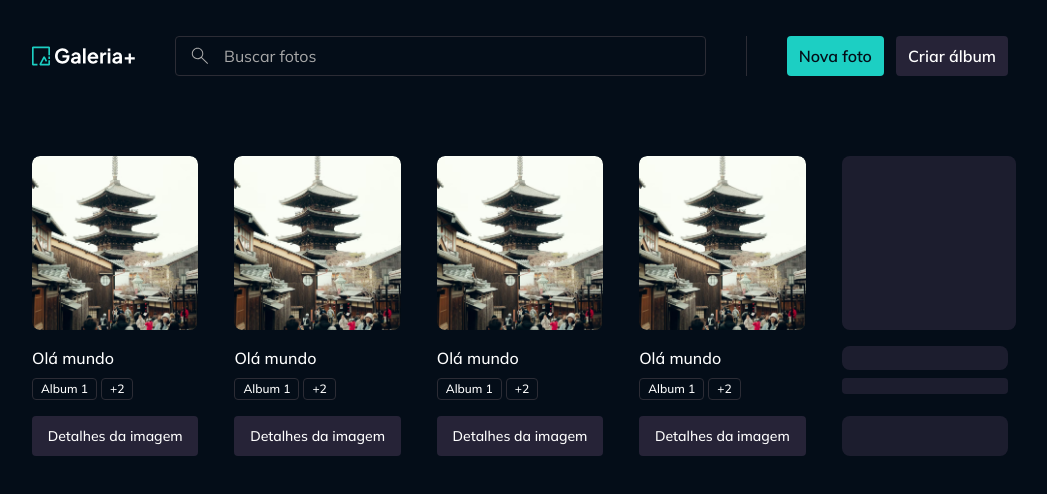
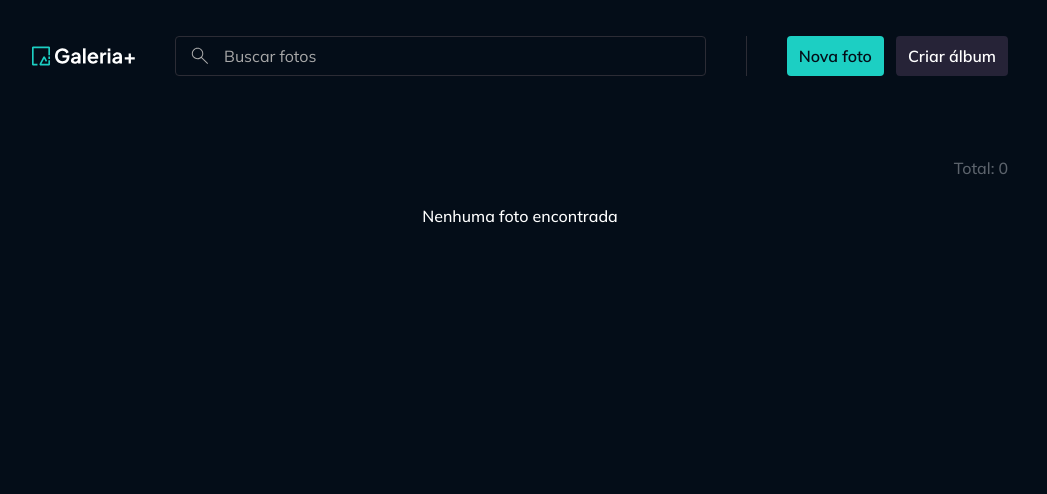
Before and after one commit to ahnucl/gallery-plus, a React (Vite) app: page / in a window 1280 px wide. Shown: the top 494 px of the page, without its empty margins (120-1167 px from the left). Built offline with nearby package versions, Linux system fonts and the light colour scheme.

Commit message:
feat: photos list component

```diff
--- /dev/null
+++ b/src/contexts/photos/components/photos-list.tsx
@@ -0,0 +1,52 @@
+import { Skeleton } from '../../../components/skeleton'
+import { Text } from '../../../components/text'
+import type { Photo } from '../models/photo'
+import { PhotoWidget } from './photo-widget'
+
+interface PhotosListProps {
+  photos: Photo[]
+  loading?: boolean
+}
+
+export function PhotosList({ photos, loading }: PhotosListProps) {
+  return (
+    <div className="space-y-6">
+      <Text
+        as="div"
+        variant="paragraph-large"
+        className="flex items-center justify-end text-accent-span gap-1"
+      >
+        Total:{' '}
+        {!loading ? (
+          <div>{photos.length}</div>
+        ) : (
+          <Skeleton className="w-6 h-6" />
+        )}
+      </Text>
+
+      {!loading && photos?.length > 0 && (
+        <div className="grid grid-cols-5 gap-9">
+          {photos.map((photo) => (
+            <PhotoWidget photo={photo} key={photo.id} />
+          ))}
+        </div>
+      )}
+      {loading && (
+        <div className="grid grid-cols-5 gap-9">
+          {Array.from({ length: 10 }).map((_, index) => (
+            <PhotoWidget
+              key={`photo-loading-${index}`}
+              photo={{} as Photo}
+              loading
+            />
+          ))}
+        </div>
+      )}
+      {!loading && photos.length === 0 && (
+        <div className="flex justify-center items-center h-full">
+          <Text variant="paragraph-large">Nenhuma foto encontrada</Text>
+        </div>
+      )}
+    </div>
+  )
+}
--- a/src/pages/page-home.tsx
+++ b/src/pages/page-home.tsx
@@ -1,61 +1,10 @@
 import { Container } from '../components/container'
-import { PhotoWidget } from '../contexts/photos/components/photo-widget'
-import type { Photo } from '../contexts/photos/models/photo'
+import { PhotosList } from '../contexts/photos/components/photos-list'
 
 export function PageHome() {
   return (
     <Container>
-      <div className="grid grid-cols-5 gap-9">
-        <PhotoWidget
-          photo={{
-            id: '123',
-            title: 'Olá mundo',
-            imageId: '/images/portrait-tower.png',
-            albuns: [
-              { id: '123', title: 'Album 1' },
-              { id: '124', title: 'Album 2' },
-              { id: '125', title: 'Album 3' },
-            ],
-          }}
-        />
-        <PhotoWidget
-          photo={{
-            id: '123',
-            title: 'Olá mundo',
-            imageId: '/images/portrait-tower.png',
-            albuns: [
-              { id: '123', title: 'Album 1' },
-              { id: '124', title: 'Album 2' },
-              { id: '125', title: 'Album 3' },
-            ],
-          }}
-        />
-        <PhotoWidget
-          photo={{
-            id: '123',
-            title: 'Olá mundo',
-            imageId: '/images/portrait-tower.png',
-            albuns: [
-              { id: '123', title: 'Album 1' },
-              { id: '124', title: 'Album 2' },
-              { id: '125', title: 'Album 3' },
-            ],
-          }}
-        />
-        <PhotoWidget
-          photo={{
-            id: '123',
-            title: 'Olá mundo',
-            imageId: '/images/portrait-tower.png',
-            albuns: [
-              { id: '123', title: 'Album 1' },
-              { id: '124', title: 'Album 2' },
-              { id: '125', title: 'Album 3' },
-            ],
-          }}
-        />
-        <PhotoWidget photo={{} as Photo} loading />
-      </div>
+      <PhotosList photos={[]} />
     </Container>
   )
 }
```
